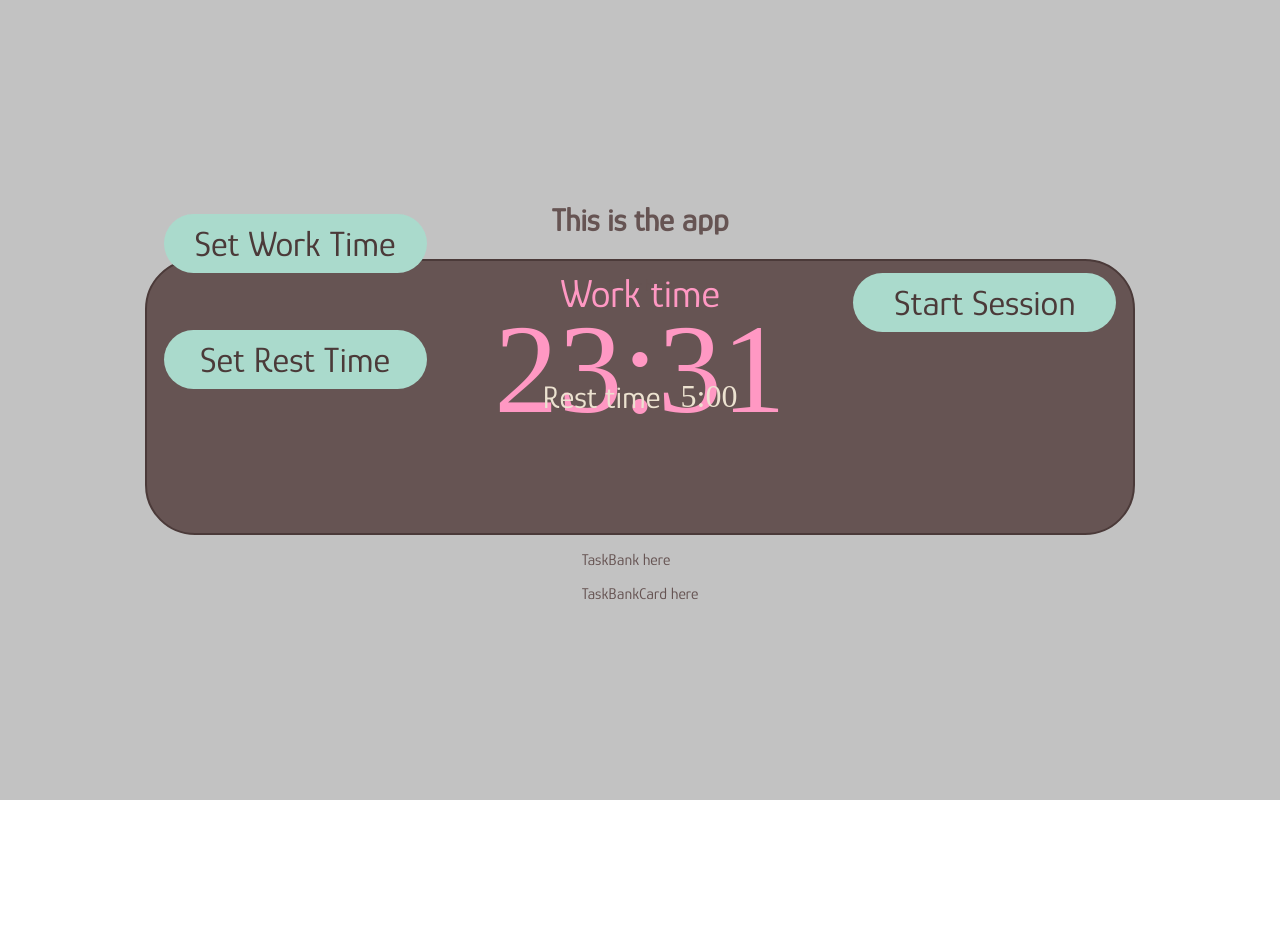
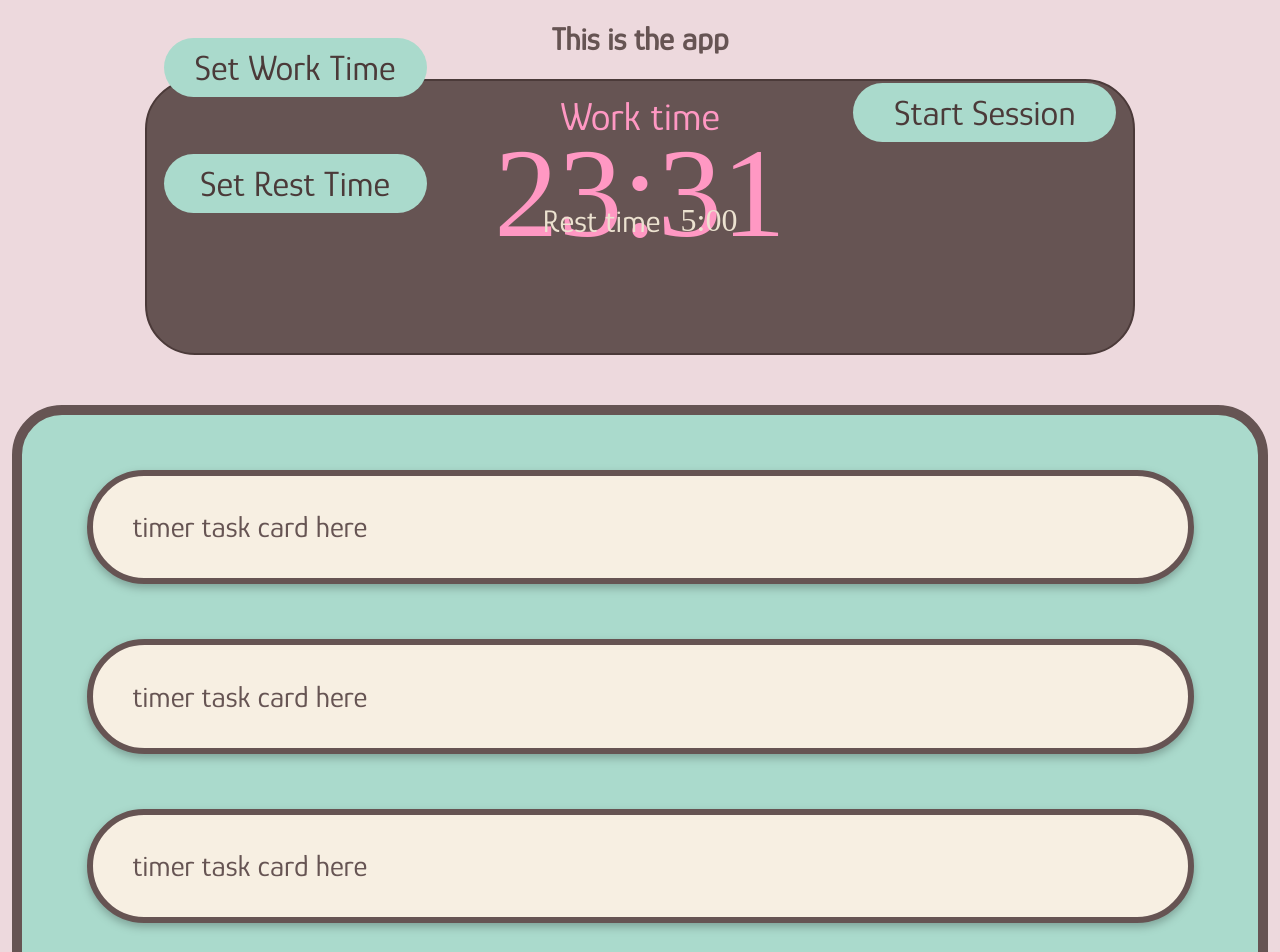
Before and after one commit to TenLongFingers/task-capstone, a React (Create React App) app: page / in a window 1280 px wide. Shown: the top 952 px of the page. Before the commit the page ends 800 px from the top, so only its background shows below. Built offline with nearby package versions, Linux system fonts and the light colour scheme; a web font is replaced by a local one.

Commit message:
timer task list css

```diff
--- a/src/App.css
+++ b/src/App.css
@@ -1,6 +1,6 @@
 @import url("https://fonts.googleapis.com/css2?family=Glory&family=Henny+Penny&display=swap");
 .App {
-  background-color: #c2c2c2;
+  background-color: #edd9dd;
   min-height: 100vh;
   display: flex;
   flex-direction: column;
--- a/src/App.js
+++ b/src/App.js
@@ -1,12 +1,14 @@
 import "./App.css";
+import TimerCont from "./components/TimerCont/TimerCont";
 import TaskBank from "./components/TaskBank/TaskBank";
-import TimerCont from "./components/TimerCont/TimerCont";
+import TimerTaskList from "./components/TimerTaskList/TimerTaskList";
 
 function App() {
   return (
     <div className="App">
       <h1>This is the app</h1>
       <TimerCont />
+      <TimerTaskList />
       <TaskBank />
     </div>
   );
--- a/src/components/TimerCont/TimerCont.js
+++ b/src/components/TimerCont/TimerCont.js
@@ -1,5 +1,6 @@
 import React from "react";
 import "./TimerContcss/TimerCont.css";
+
 import RestTimer from "./RestTimer";
 import SetRestTimerBtn from "./SetRestTimerBtn";
 import SetWorkTimerBtn from "./SetWorkTimeBtn";
@@ -9,7 +10,6 @@ import WorkTimer from "./WorkTimer";
 function TimerCont() {
   return (
     <div className="timer-container">
-      <p>Timer here</p>
       <WorkTimer />
       <SetWorkTimerBtn />
       <RestTimer />
--- a/src/components/TimerCont/TimerContcss/TimerCont.css
+++ b/src/components/TimerCont/TimerContcss/TimerCont.css
@@ -11,8 +11,8 @@
 
 .work-timer {
   position: relative;
-  top: -15%;
   font-style: normal;
+  top: 5%;
   font-size: 2.5rem;
   text-align: center;
 
@@ -35,7 +35,7 @@
   flex-direction: row;
   align-items: center;
   position: relative;
-  bottom: 75%;
+  bottom: 55%;
   font-family: "Glory";
   font-style: normal;
   font-size: 2rem;
@@ -65,7 +65,7 @@
   display: flex;
   flex-direction: column;
   position: relative;
-  bottom: 110%;
+  bottom: 90%;
   right: 35%;
 }
 
@@ -74,5 +74,5 @@
   align-items: center;
   position: relative;
   left: 35%;
-  bottom: 160%;
+  bottom: 145%;
 }
--- a/src/components/TimerTaskList/TimerTaskCard.js
+++ b/src/components/TimerTaskList/TimerTaskCard.js
@@ -0,0 +1,15 @@
+import React from "react";
+import "./TimerTaskList.css";
+
+function TimerTaskCard() {
+  return (
+    <div>
+      <ul className="timer-task-card">timer task card here</ul>
+      <ul className="timer-task-card">timer task card here</ul>
+      <ul className="timer-task-card">timer task card here</ul>
+      <ul className="timer-task-card">timer task card here</ul>
+    </div>
+  );
+}
+
+export default TimerTaskCard;
--- /dev/null
+++ b/src/components/TimerTaskList/TimerTaskList.css
@@ -0,0 +1,30 @@
+.timer-task-list-container {
+  display: flex;
+  flex-direction: column;
+  align-items: center;
+  margin: 50px;
+  width: 77.25rem;
+  height: 50rem;
+
+  background: #aadacc;
+  border: 10px solid #665453;
+  border-radius: 50px;
+}
+
+.timer-task-card {
+  display: flex;
+  flex-direction: row;
+  align-items: center;
+  width: 1055px;
+  height: 102.46px;
+  margin: 55px;
+
+  font-size: 1.875rem;
+  text-align: left;
+
+  background: #f7efe2;
+  border: 6px solid #665453;
+  border-radius: 60px;
+
+  filter: drop-shadow(0px 4px 4px rgba(0, 0, 0, 0.25));
+}
--- /dev/null
+++ b/src/components/TimerTaskList/TimerTaskList.js
@@ -0,0 +1,13 @@
+import React from "react";
+import "./TimerTaskList.css";
+
+import TimerTaskCard from "./TimerTaskCard";
+
+function TimerTaskList() {
+  return (
+    <div className="timer-task-list-container">
+      <TimerTaskCard />
+    </div>
+  );
+}
+export default TimerTaskList;
```
